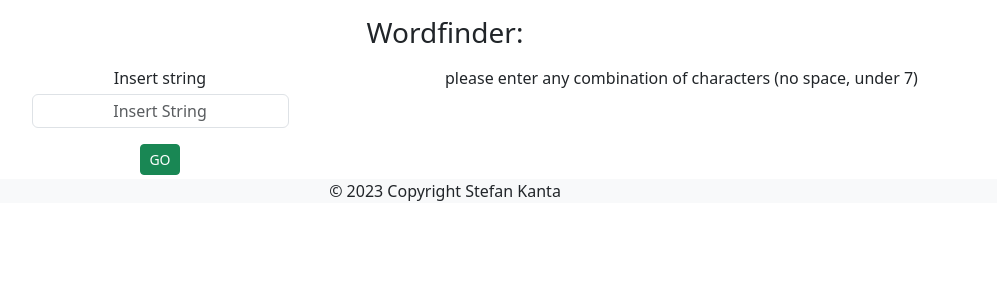
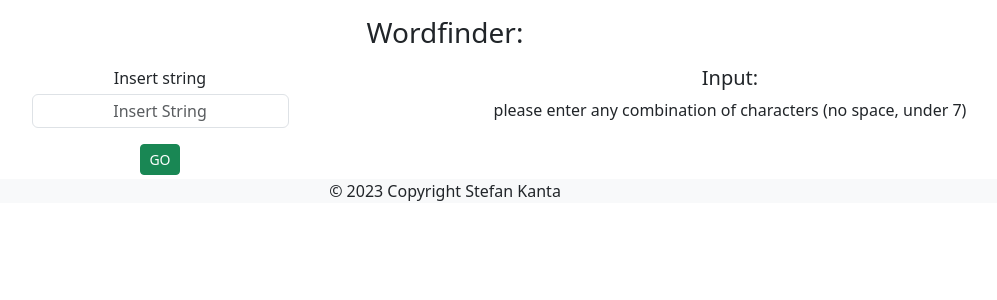
Before and after one commit to darKneXus23/TestProject, a PHP site: page / in a window 1280 px wide. Shown: the part 56-356 px from the top of the page, without its empty margins (195-1192 px from the left). Run offline with PHP 8.4, Linux system fonts and the light colour scheme; some libraries are stand-ins or nearby versions.

Commit message:
added stuff

```diff
--- a/index.php
+++ b/index.php
@@ -9,6 +9,7 @@ $body = 'please enter any combination of characters (no space, under 7)';
 $letterArray = array();
 $permuteArray = array();
 $resultArray = array();
+$input = "";
 
 // ----------------------------------------------------------------------------------------------------------
 
@@ -17,8 +18,13 @@ if (isset($_POST['permute'])) {
     $permuteArray = Cleaner(AllPermutations($letterArray));
     $resultArray = CompareWords($wordlist, $permuteArray, count($letterArray));
     $body = "";
+    $input = $_POST['permute'];
     foreach ($resultArray as $value) {
-        $body .= "<div class='col m-2 d-flex flex-column align-items-center'>{$value}</div>";
+        if (strrev($value) == $value) {
+            $body .= "<div class='col m-2 d-flex flex-column align-items-center border'>{$value} (palindrome)</div>";
+        } else {
+            $body .= "<div class='col m-2 d-flex flex-column align-items-center border'>{$value}</div>";
+        }
     }
 }
 
@@ -103,8 +109,13 @@ function AllPermutations($inArray, $inProcessedArray = array())
                         <input class="btn btn-sm btn-success mt-3 mx-5" type="submit" name="submit" value="GO">
                     </form>
                 </div>
-                <div class="row row-cols-1 row-cols-md-5">
-                    <?= $body ?>
+                <div class='col d-flex flex-column align-items-center'>
+                    <div class="row row-cols-1 row-cols-md-5">
+                        <h5>Input: <?= $input ?></h5>
+                    </div>
+                    <div class="row row-cols-1 row-cols-md-5">
+                        <?= $body ?>
+                    </div>
                 </div>
             </div>
         </div>
```
